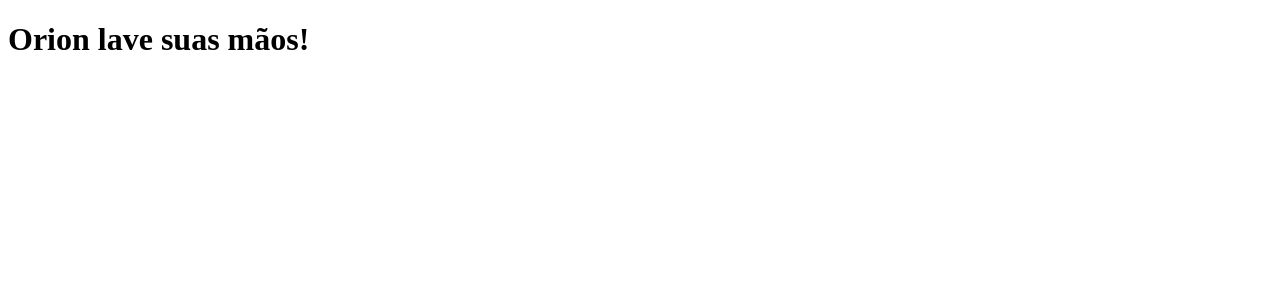
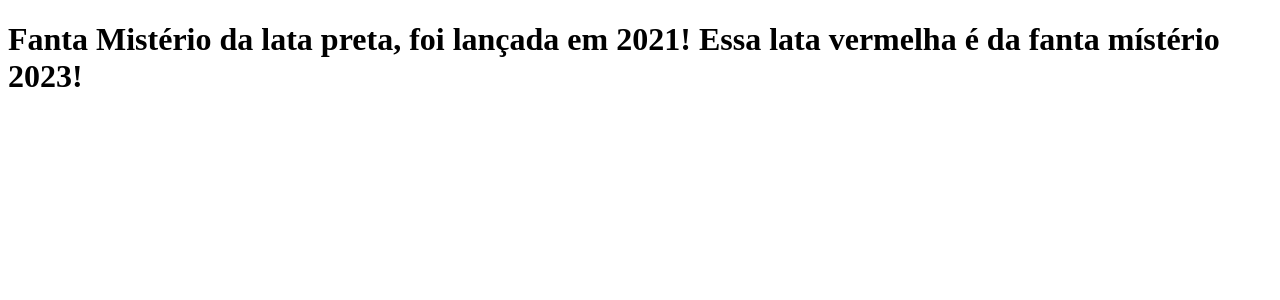
Before and after one commit to ZicBusiness/vercelOne, a Next.js app: page / in a window 1280 px wide. Shown: the top 300 px of the page. Built offline with nearby package versions, Linux system fonts and the light colour scheme.

Commit message:
Orion up

```diff
--- a/pages/index.js
+++ b/pages/index.js
@@ -1,5 +1,5 @@
 function Home() {
-    return <h1>Orion lave suas mãos!</h1>
+    return <h1>Fanta Mistério da lata preta, foi lançada em 2021! Essa lata vermelha é da fanta místério 2023!</h1>
 }
 
 export default Home
```
